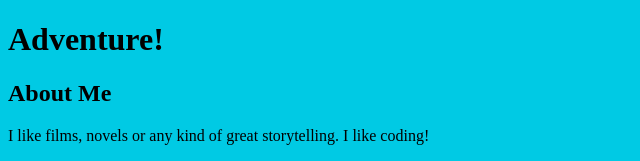
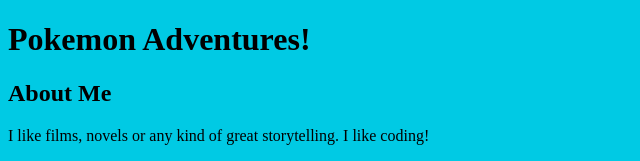
Before and after one commit to RemyPagli/new-git-project, a plain HTML site: page index.html in a window 1280 px wide. Shown: the top 161 px of the page, without its empty margins (0-640 px from the left). Drawn offline with Linux system fonts and the light colour scheme.

Commit message:
change header to 'Pokemon Adventures'

```diff
--- a/index.html
+++ b/index.html
@@ -9,7 +9,7 @@
 </head>
 <body>
     <header>
-        <h1>Adventure!</h1>
+        <h1>Pokemon Adventures!</h1>
     </header>
 
     <div class="container">
```
